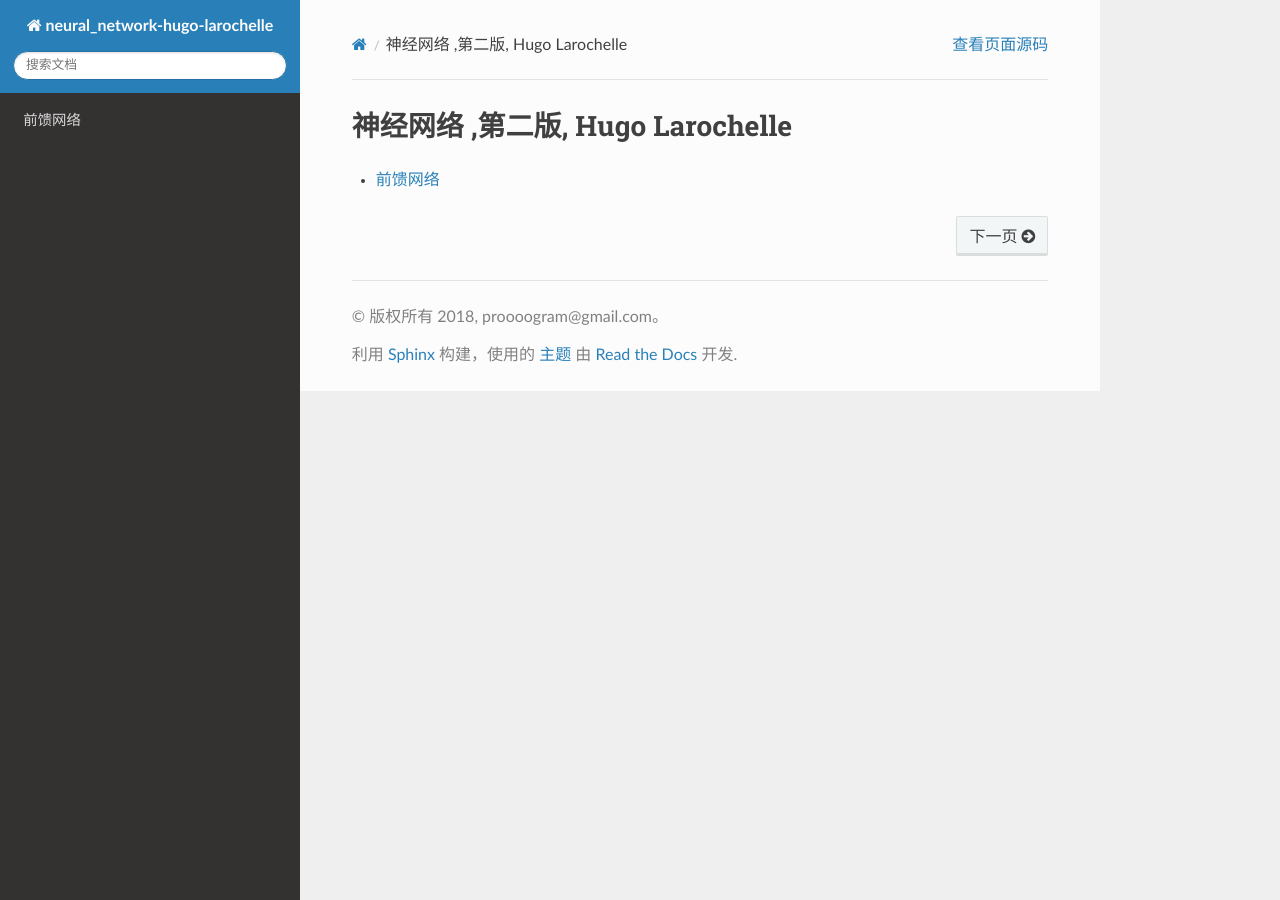
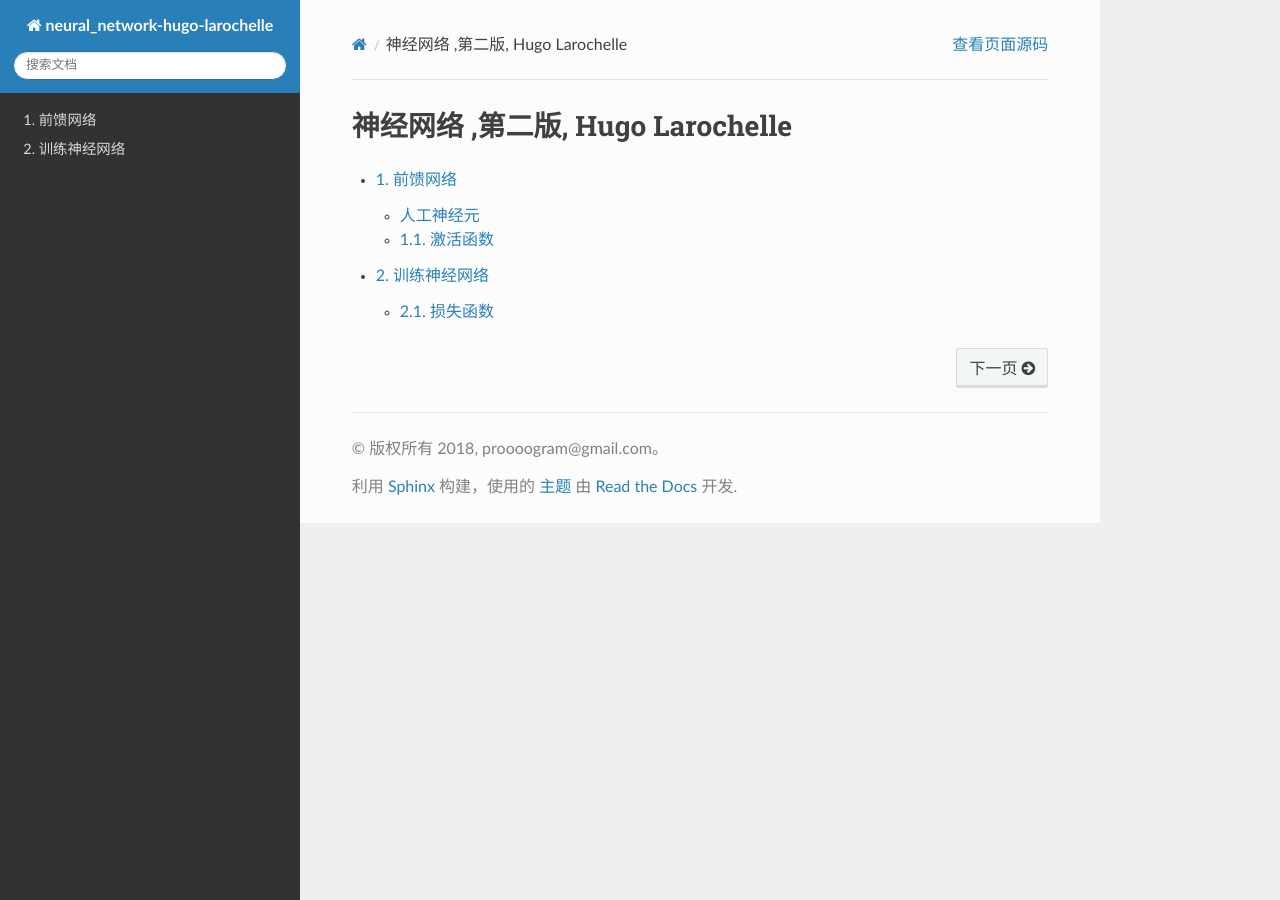
Before and after one commit to proooogram/neural_network-2ed-hugo_larochelle, a Sphinx documentation site: the page built from source/index.rst, in a window 1280 px wide. Built offline with Sphinx 7.4.7 and the Read the Docs theme 2.0.0, drawn with Linux system fonts in a browser that asks for light colours.

Commit message:
sphinx init : directory tree ok

```diff
--- a/source/Feedforward_network.rst
+++ b/source/Feedforward neural network/activation function.rst
@@ -1,6 +1,6 @@
 .. 注释
 
-前馈网络
+激活函数
 ==========================================================
 
 .. toctree::
--- /dev/null
+++ b/source/Feedforward neural network/artifical neuron.rst
@@ -0,0 +1,8 @@
+.. 注释
+
+人工神经元
+==========================================================
+
+.. toctree::
+   :maxdepth: 2
+   :numbered: 2
--- /dev/null
+++ b/source/Training neural networks/index.rst
@@ -0,0 +1,8 @@
+.. 注释
+
+训练神经网络
+==========================================================
+
+.. toctree::
+
+   loss function
--- /dev/null
+++ b/source/Training neural networks/loss function.rst
@@ -0,0 +1,8 @@
+.. 注释
+
+损失函数
+==========================================================
+
+.. toctree::
+   :maxdepth: 2
+   :numbered: 2
--- a/source/index.rst
+++ b/source/index.rst
@@ -5,5 +5,7 @@
 
 .. toctree::
    :maxdepth: 2
+   :numbered:
 
-   Feedforward_network
+   Feedforward neural network/index
+   Training neural networks/index
```
Also changed, not shown: source/Feedforward neural network/index.rst (added, +9 -0 lines).
